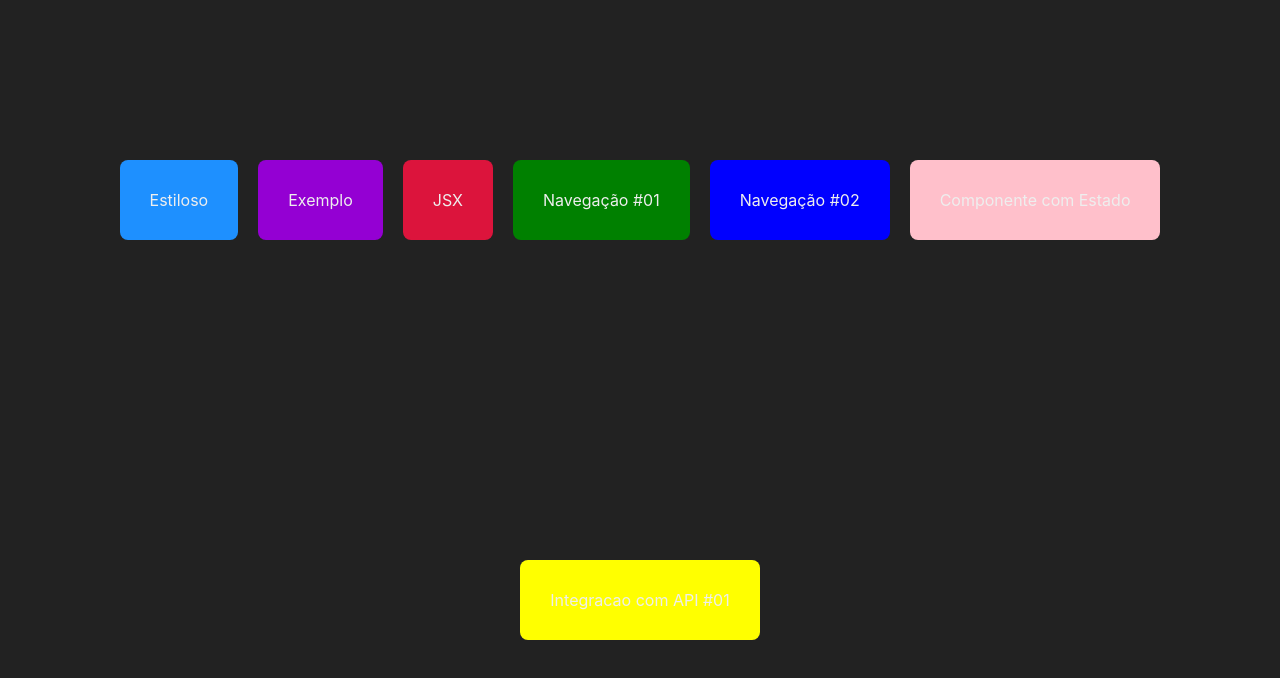
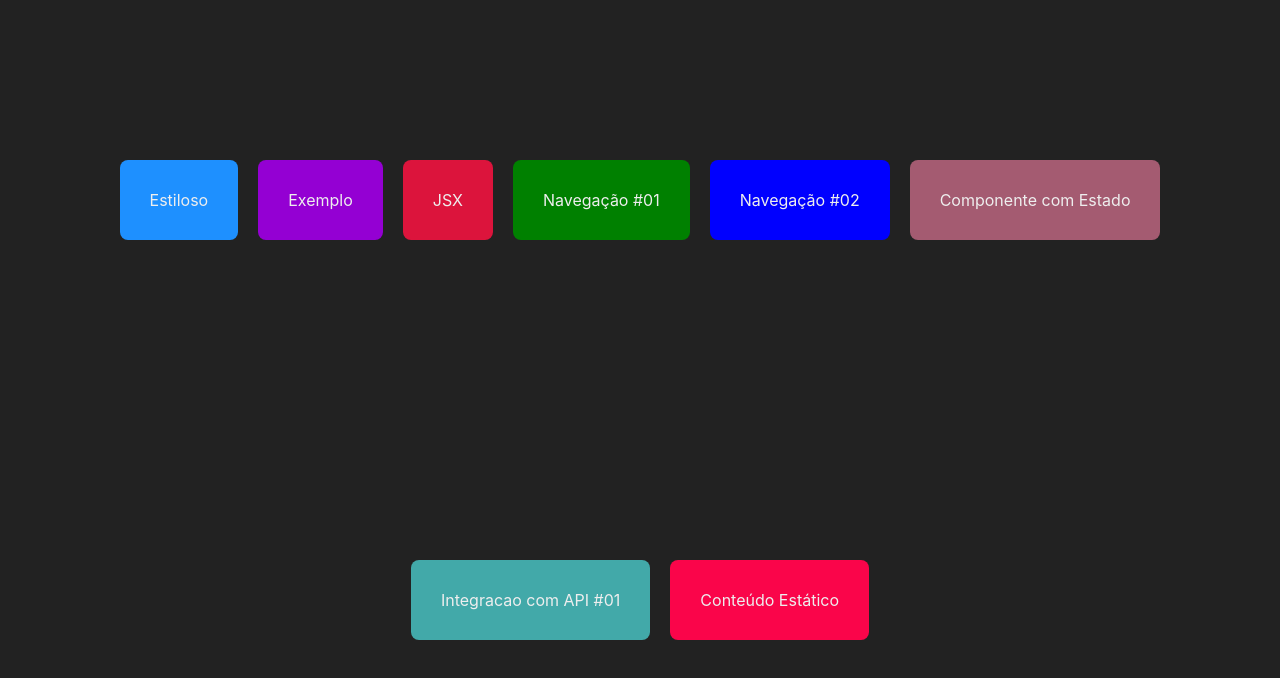
Before and after one commit to RodolfoPG/fundamentos, a Next.js app: page / in a window 1280 px wide. Shown: the top 678 px of the page. Built offline with nearby package versions, Linux system fonts and the light colour scheme.

Commit message:
Pré-Renderização na Prática

```diff
--- a/src/components/Navegador.jsx
+++ b/src/components/Navegador.jsx
@@ -3,7 +3,7 @@
 
 export default function Navegador(props) {
   return (
-    <Link href={props.destino}>
+    <Link href={props.destino} passHref>
       <div className={styles.navegador} style={{
         backgroundColor: props.cor ?? 'dodgerblue'
       }}>
--- a/src/pages/index.jsx
+++ b/src/pages/index.jsx
@@ -14,8 +14,9 @@
       <Navegador texto="JSX" destino="/jsx" cor="crimson" />
       <Navegador texto="Navegação #01" destino="/navegacao" cor="green" />
       <Navegador texto="Navegação #02" destino="/cliente/sp-2/321" cor="blue" />
-      <Navegador texto="Componente com Estado" destino="/estado" cor="pink" />
-      <Navegador texto="Integracao com API #01" destino="/integracao_1" cor="yellow" />
+      <Navegador texto="Componente com Estado" destino="/estado" cor="#a45b71" />
+      <Navegador texto="Integracao com API #01" destino="/integracao_1" cor="#42a9a9" />
+      <Navegador texto="Conteúdo Estático" destino="/estatico" cor="#fa054a" />
     </div>
   )
 }
```
Also changed, not shown: src/pages/estatico.jsx (added, +17 -0 lines).
